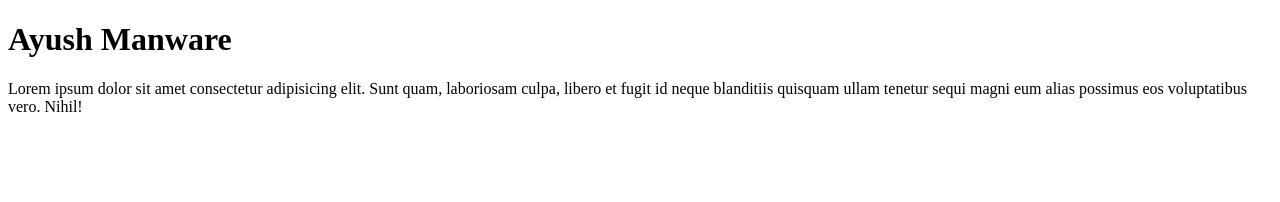
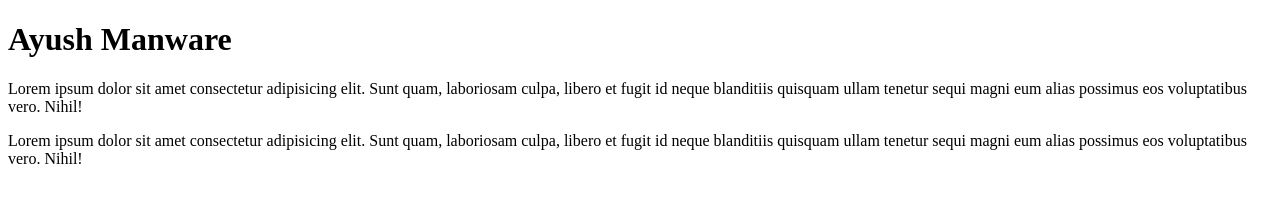
Before and after one commit to neophytz/hacktoberfest_2022, a plain HTML site: page ayush.html in a window 1280 px wide. Drawn offline with Linux system fonts and the light colour scheme.

Commit message:
sfhdncfg mnfx

```diff
--- a/ayush.html
+++ b/ayush.html
@@ -9,5 +9,7 @@
 <body>
     <h1>Ayush Manware</h1>
     <p>Lorem ipsum dolor sit amet consectetur adipisicing elit. Sunt quam, laboriosam culpa, libero et fugit id neque blanditiis quisquam ullam tenetur sequi magni eum alias possimus eos voluptatibus vero. Nihil!</p>
+    <p>Lorem ipsum dolor sit amet consectetur adipisicing elit. Sunt quam, laboriosam culpa, libero et fugit id neque blanditiis quisquam ullam tenetur sequi magni eum alias possimus eos voluptatibus vero. Nihil!</p>
+
 </body>
 </html>
```
